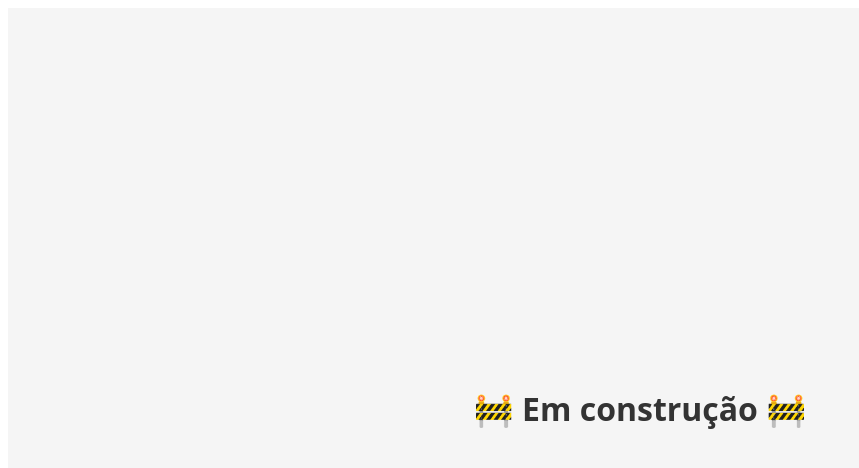
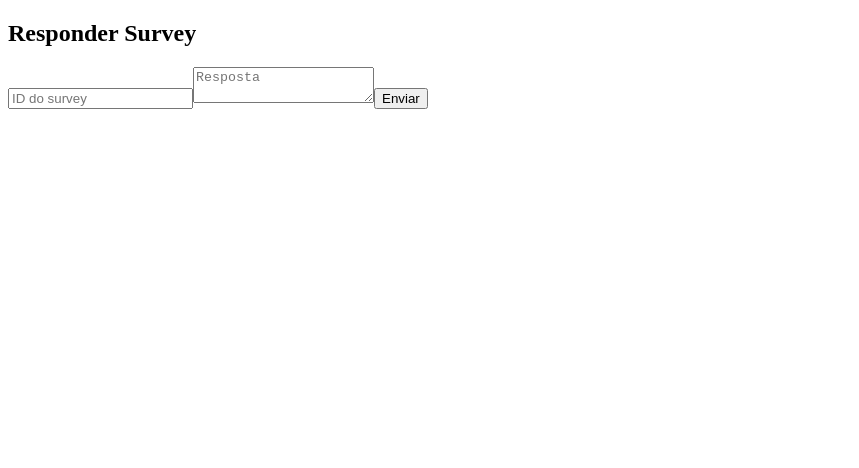
Before and after one commit to gauss-infinito/survey-app, a Next.js app in the folder frontend/: page /surveys/reply in a window 1280 px wide. Shown: the top 468 px of the page, without its empty margins (0-859 px from the left). Built offline with nearby package versions, Linux system fonts and the light colour scheme; no server answers.

Commit message:
Update page.js

```diff
--- a/frontend/app/surveys/reply/page.js
+++ b/frontend/app/surveys/reply/page.js
@@ -1,16 +1,44 @@
-export default function Page() {
+"use client";
+
+import { useState } from "react";
+import { API_URL } from "@/services/api";
+
+export default function ReplySurvey() {
+  const [surveyId, setSurveyId] = useState("");
+  const [answer, setAnswer] = useState("");
+
+  async function sendReply() {
+    const token = localStorage.getItem("token");
+
+    const res = await fetch(`${API_URL}/surveys/${surveyId}/reply`, {
+      method: "POST",
+      headers: {
+        "Content-Type": "application/json",
+        Authorization: `Bearer ${token}`,
+      },
+      body: JSON.stringify({ answer }),
+    });
+
+    if (res.ok) {
+      alert("Resposta enviada!");
+      setAnswer("");
+    }
+  }
+
   return (
-    <div
-      style={{
-        display: "flex",
-        justifyContent: "center",
-        alignItems: "center",
-        height: "100vh",
-        fontFamily: "system-ui",
-        backgroundColor: "#f5f5f5",
-      }}
-    >
-      <h1 style={{ color: "#333" }}>🚧 Em construção 🚧</h1>
+    <div>
+      <h2>Responder Survey</h2>
+      <input
+        placeholder="ID do survey"
+        value={surveyId}
+        onChange={(e) => setSurveyId(e.target.value)}
+      />
+      <textarea
+        placeholder="Resposta"
+        value={answer}
+        onChange={(e) => setAnswer(e.target.value)}
+      />
+      <button onClick={sendReply}>Enviar</button>
     </div>
   );
 }
```
